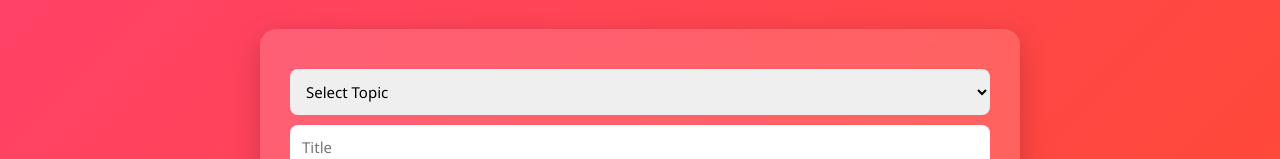
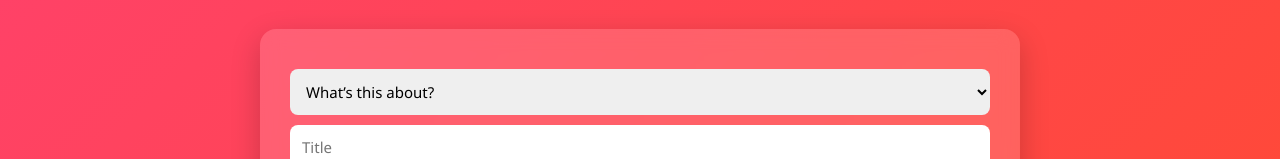
Before and after one commit to SPetrovv/mm-website, a Vue app: page /ask-advice in a window 1280 px wide. Shown: the part 156-315 px from the top of the page. Built offline with nearby package versions, Linux system fonts and the light colour scheme; the HTML template or start-up script is replaced by a standard one.

Commit message:
select options

```diff
--- a/src/views/AskAdvice.vue
+++ b/src/views/AskAdvice.vue
@@ -3,11 +3,13 @@
     <h2>Ask for Advice 💬</h2>
     <div class="card">
       <select v-model="topic">
-        <option disabled value="">Select Topic</option>
-        <option>First Dates</option>
-        <option>Texting</option>
-        <option>Confidence</option>
-        <option>Relationships</option>
+        <option disabled value="">What’s this about?</option>
+        <option>Profile & Photos</option>
+        <option>Messaging & Texting</option>
+        <option>Attraction & Mixed Signals</option>
+        <option>First Dates & Real-Life Dating</option>
+        <option>Confidence & Mindset</option>
+        <option>General Dating Advice / Not Sure</option>
       </select>
       <input
         v-model="title"
```
